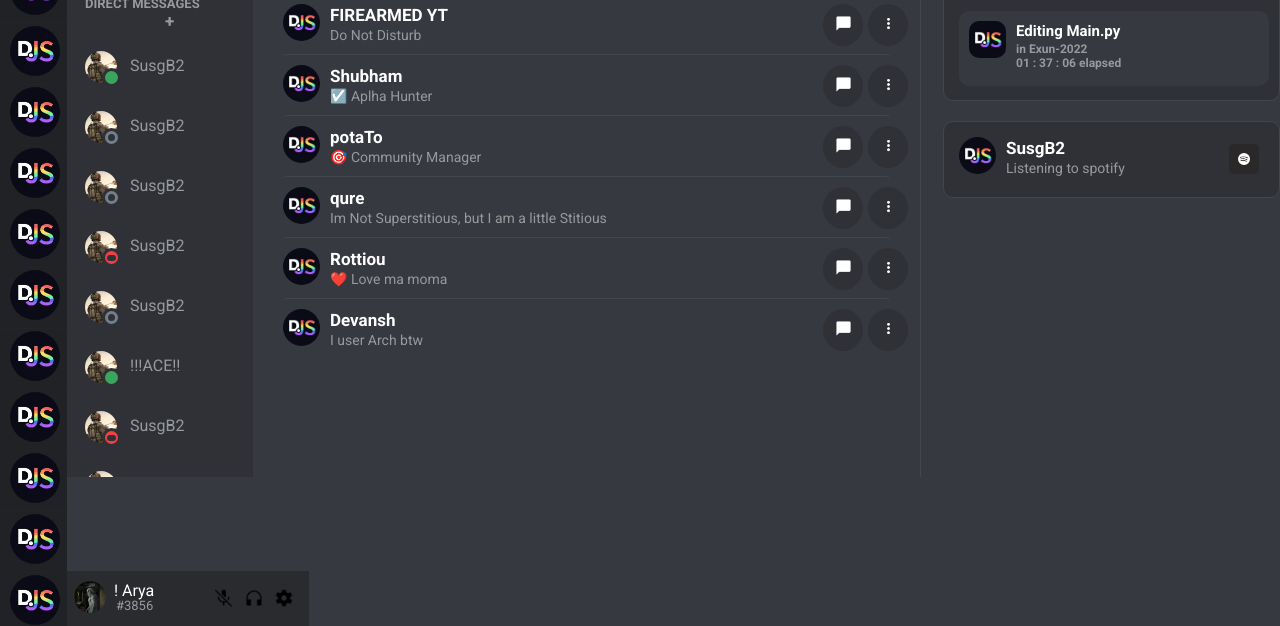
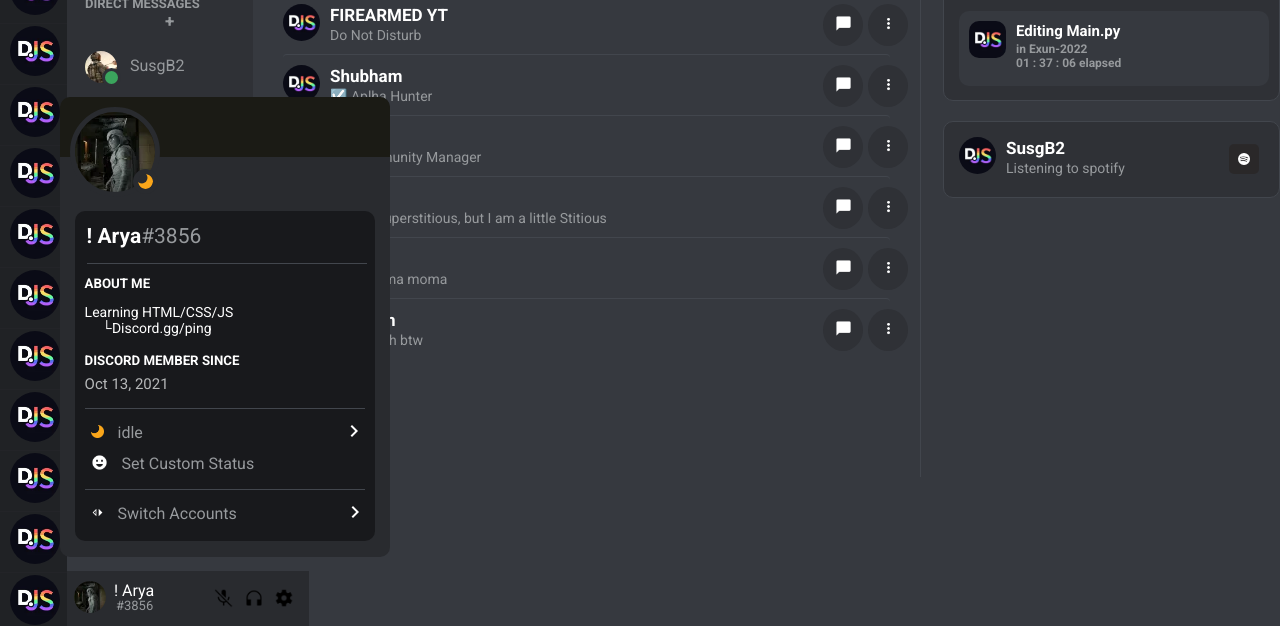
Before and after one commit to Arya4930/Discord-Clone, a website: page home.html in a window 1280 px wide. Shown: the part 174-800 px from the top of the page. Drawn offline with nearby package versions, Linux system fonts and the light colour scheme.

Commit message:
Update home.html

```diff
--- a/home.html
+++ b/home.html
@@ -217,11 +217,11 @@
       </div>
       <div class="footer">
         <div class="footer-grid" onclick="popupopener()">
-          <span class="popuptext" id="myPopup">
+          <span class="popuptext show" id="myPopup" style="height: 460px;">
             <div class="user-banner"></div>
             <img class="user-pfp" src="images/user-av-big-pic.webp">
             <img class="offline-status-pic" src="images/Discord-idle-logo-removebg-preview.png">
-            <div class="main-items-container">
+            <div class="main-items-container" style="height: 330px;width: 300px;">
               <div class="User-name-discriminitor">
                 <span style="color: white; font-weight: bold;"> ! Arya</span>#3856
               </div>
```
